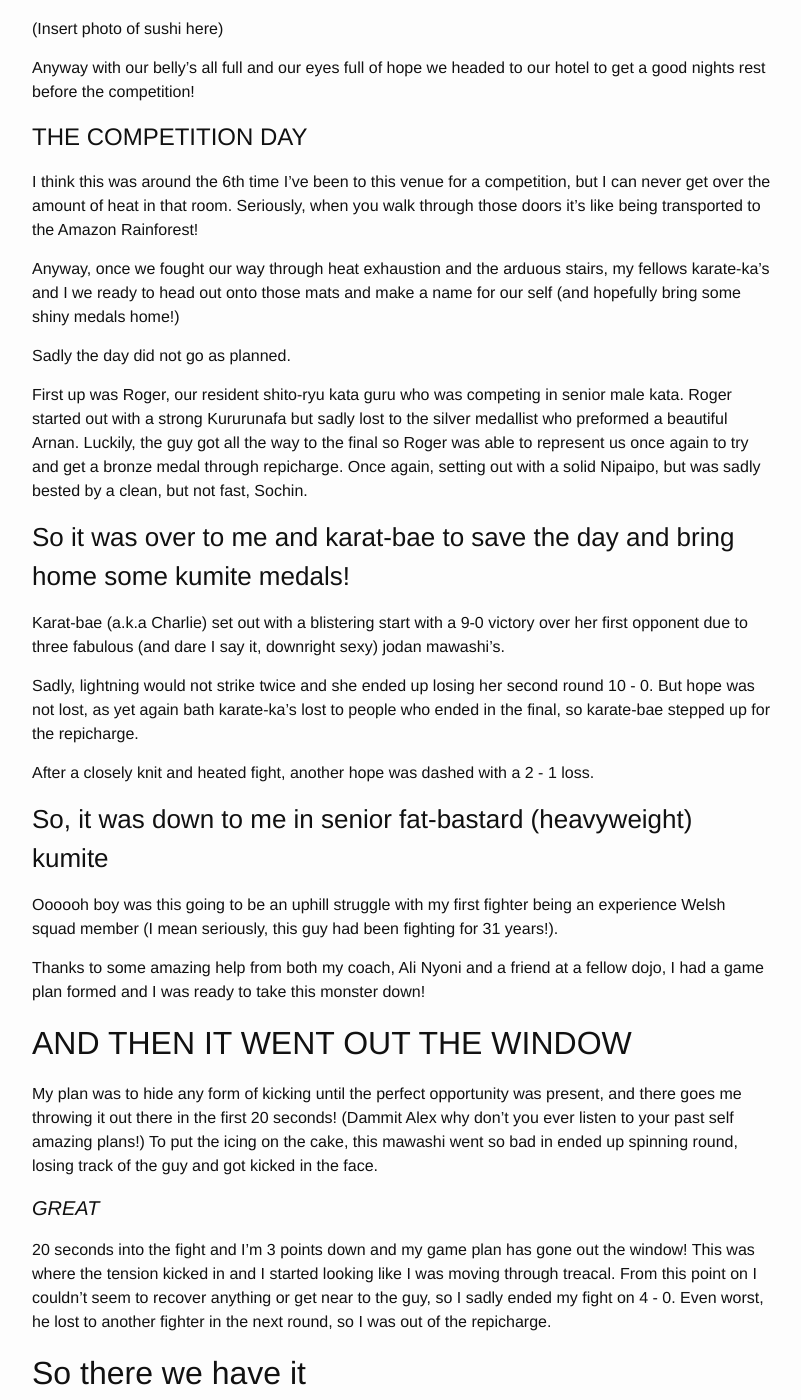
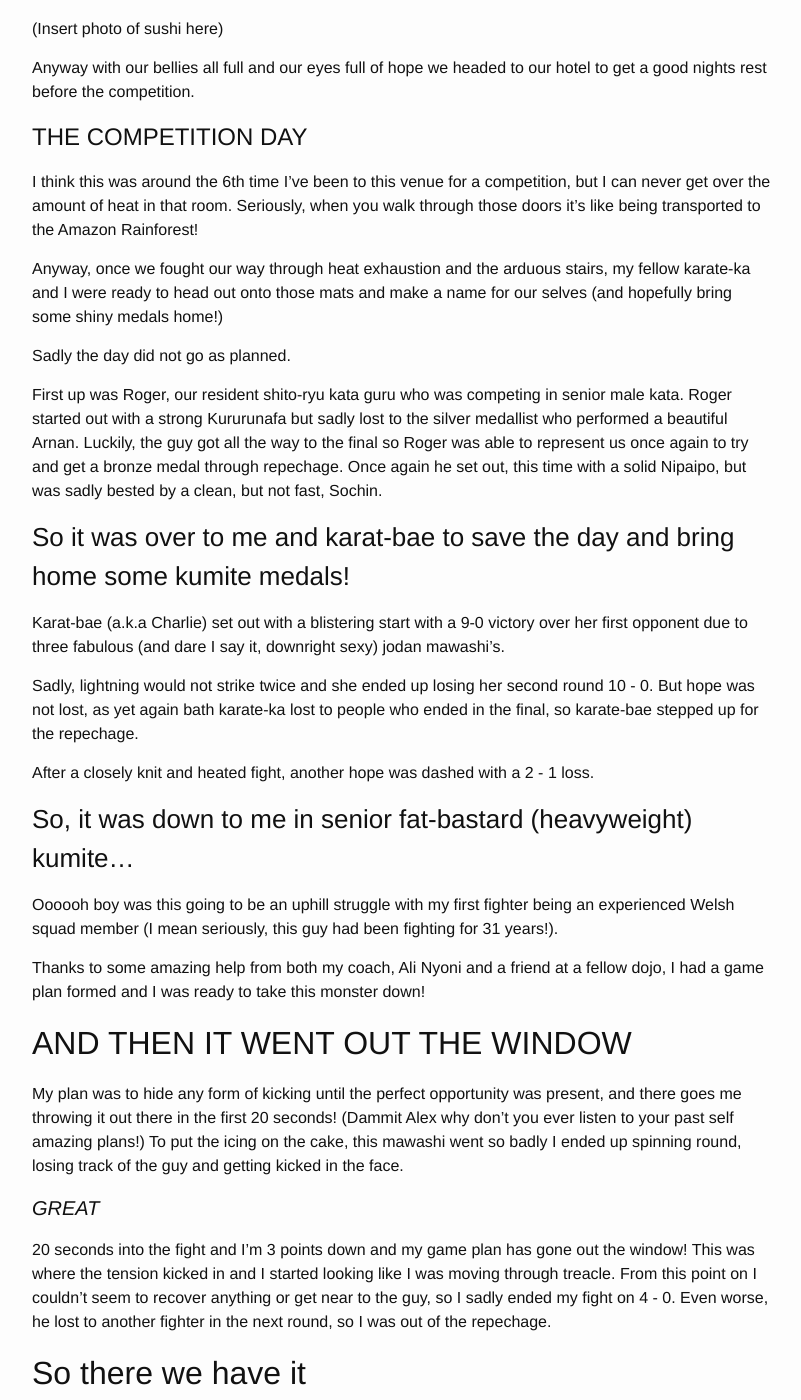
Before and after one commit to Neoxas/Neoxas.github.io, a Jekyll site: the page built from _posts/2016-05-30-The-BKF-Nationals.markdown, in a window 1280 px wide and 1400 px high, scrolled down 771 px. Shown: the whole window, without its empty margins (238-1039 px from the left). Built offline with Jekyll 4.4.1, drawn with Linux system fonts in a browser that asks for light colours; some of the changed text lies outside the part shown.

Commit message:
Updated spelling mistakes

```diff
--- a/_posts/2016-05-30-The-BKF-Nationals.markdown
+++ b/_posts/2016-05-30-The-BKF-Nationals.markdown
@@ -20,51 +20,53 @@ Eventually, we made it off the train (and away from the screaming babies) to arr
 
 So what was there about in Sheffield? Only an awesome place called Sumo San.
 
-Seriously, if your ever in Sheffield, check this place out! The food there was awesome and reasonably priced for sushi!
+Seriously, if your ever in Sheffield, check this place out! The food there was awesome and reasonably priced for sushi.
 
 ### I mean seriously look at this stuff!!
 
 (Insert photo of sushi here)
 
-Anyway with our belly's all full and our eyes full of hope we headed to our hotel to get a good nights rest before the competition!
+Anyway with our bellies all full and our eyes full of hope we headed to our hotel to get a good nights rest before the competition.
 
 # THE COMPETITION DAY
 
 I think this was around the 6th time I've been to this venue for a competition, but I can never get over the amount of heat in that room. Seriously, when you walk through those doors it's like being transported to the Amazon Rainforest!
 
-Anyway, once we fought our way through heat exhaustion and the arduous stairs, my fellows karate-ka's and I we ready to head out onto those mats and make a name for our self (and hopefully bring some shiny medals home!)
+Anyway, once we fought our way through heat exhaustion and the arduous stairs, my fellow karate-ka and I were ready to head out onto those mats and make a name for our selves (and hopefully bring some shiny medals home!)
 
 
 Sadly the day did not go as planned.
 
-First up was Roger, our resident shito-ryu kata guru who was competing in senior male kata. Roger started out with a strong Kururunafa but sadly lost to the silver medallist who preformed a beautiful Arnan. Luckily, the guy got all the way to the final so Roger was able to represent us once again to try and get a bronze medal through repicharge. Once again, setting out with a solid Nipaipo, but was sadly bested by a clean, but not fast, Sochin.
+First up was Roger, our resident shito-ryu kata guru who was competing in senior male kata. Roger started out with a strong Kururunafa but sadly lost to the silver medallist who performed a beautiful Arnan. Luckily, the guy got all the way to the final so Roger was able to represent us once again to try and get a bronze medal through repechage. Once again he set out, this time with a solid Nipaipo, but was sadly bested by a clean, but not fast, Sochin.
 
 ### So it was over to me and karat-bae to save the day and bring home some kumite medals!
 
 Karat-bae (a.k.a Charlie) set out with a blistering start with a 9-0 victory over her first opponent due to three fabulous (and dare I say it, downright sexy) jodan mawashi's.
 
-Sadly, lightning would not strike twice and she ended up losing her second round 10 - 0. But hope was not lost, as yet again bath karate-ka's lost to people who ended in the final, so karate-bae stepped up for the repicharge.
+Sadly, lightning would not strike twice and she ended up losing her second round 10 - 0. But hope was not lost, as yet again bath karate-ka lost to people who ended in the final, so karate-bae stepped up for the repechage.
 
 After a closely knit and heated fight, another hope was dashed with a 2 - 1 loss.
 
-### So, it was down to me in senior fat-bastard (heavyweight) kumite
+### So, it was down to me in senior fat-bastard (heavyweight) kumite...
 
-Oooooh boy was this going to be an uphill struggle with my first fighter being an experience Welsh squad member (I mean seriously, this guy had been fighting for 31 years!).
+Oooooh boy was this going to be an uphill struggle with my first fighter being an experienced Welsh squad member (I mean seriously, this guy had been fighting for 31 years!).
 
 Thanks to some amazing help from both my coach, Ali Nyoni and a friend at a fellow dojo, I had a game plan formed and I was ready to take this monster down!
 
 ## AND THEN IT WENT OUT THE WINDOW
 
-My plan was to hide any form of kicking until the perfect opportunity was present, and there goes me throwing it out there in the first 20 seconds! (Dammit Alex why don't you ever listen to your past self amazing plans!) To put the icing on the cake, this mawashi went so bad in ended up spinning round, losing track of the guy and got kicked in the face.
+My plan was to hide any form of kicking until the perfect opportunity was present, and there goes me throwing it out there in the first 20 seconds! (Dammit Alex why don't you ever listen to your past self amazing plans!) To put the icing on the cake, this mawashi went so badly I ended up spinning round, losing track of the guy and getting kicked in the face.
 
 #### _GREAT_
 
-20 seconds into the fight and I'm 3 points down and my game plan has gone out the window! This was where the tension kicked in and I started looking like I was moving through treacal. From this point on I couldn't seem to recover anything or get near to the guy, so I sadly ended my fight on 4 - 0. Even worst, he lost to another fighter in the next round, so I was out of the repicharge.
+20 seconds into the fight and I'm 3 points down and my game plan has gone out the window! This was where the tension kicked in and I started looking like I was moving through treacle. From this point on I couldn't seem to recover anything or get near to the guy, so I sadly ended my fight on 4 - 0. Even worse, he lost to another fighter in the next round, so I was out of the repechage.
 
 ## So there we have it
 
-The hopes of three karate-ka's dashed at a tough competition. However, we all left with our heads held high (well aside from me who was disecting his fight and trying to work out why I fought so badly) with more experience under our belts and things to improve next time.
+The hopes of three karate-ka dashed at a tough competition. However, we all left with our heads held high (well aside from me who was dissecting my fight and trying to work out why I fought so badly) with more experience under our belts and things to improve next time.
 
 ## Here's to onwards and upwards!!
 
+[PHOTO OF ALL OF US]
+
 ## OSUSAA!!!
```
Also changed, not shown: other parts of _posts/2016-05-30-The-BKF-Nationals.markdown (+3 -3 lines).
